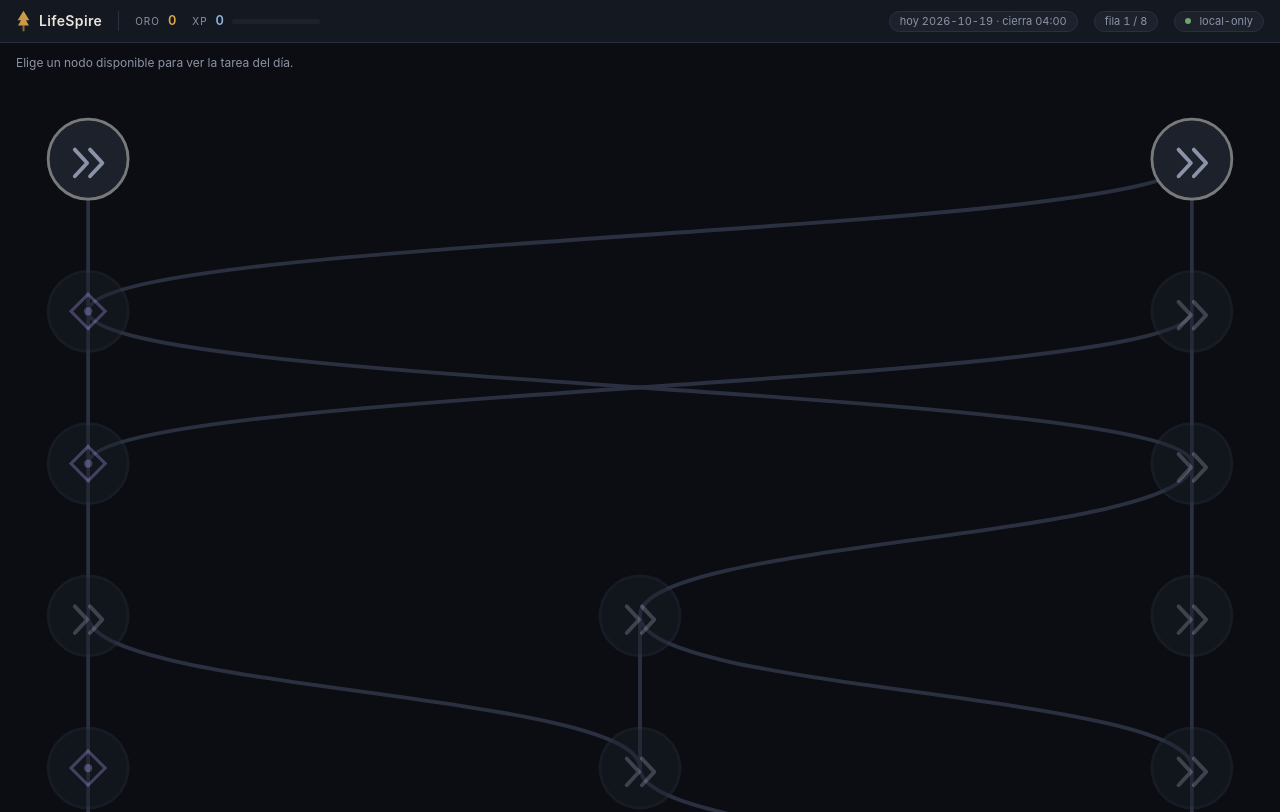
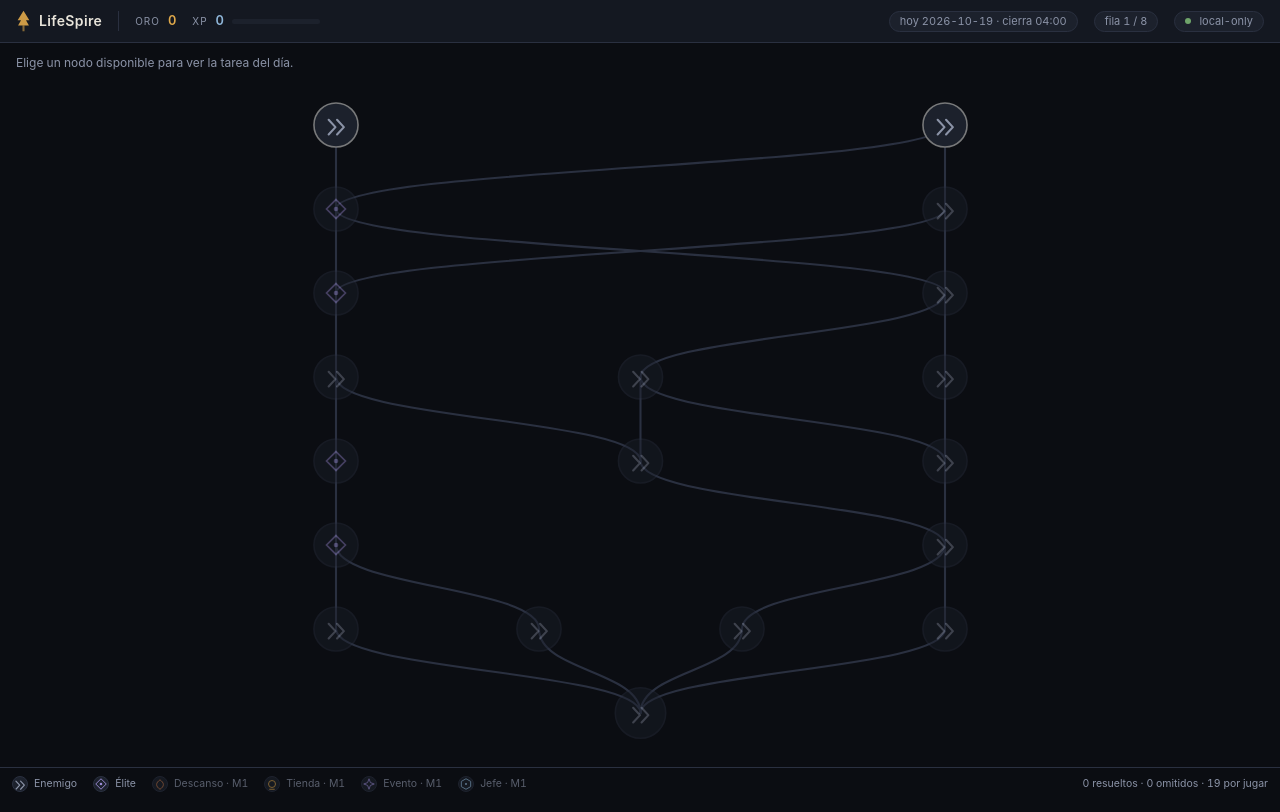
Before and after one commit to ToguDV/lifespire, a React (Vite) app in the folder apps/web/: page /day in a window 1280 px wide. Shown: the top 812 px of the page. Built offline with nearby package versions, Linux system fonts and the light colour scheme.

Commit message:
fix(web): scale the day map to the viewport and poll for changes on WSL mounts

```diff
--- a/apps/web/src/features/day/DayScreen.tsx
+++ b/apps/web/src/features/day/DayScreen.tsx
@@ -74,7 +74,7 @@ export function DayScreen({ onStartNode }: DayScreenProps) {
   };
 
   return (
-    <div className="flex min-h-screen flex-col bg-bg font-ui text-text">
+    <div className="flex h-dvh flex-col overflow-hidden bg-bg font-ui text-text">
       <TopBar
         gold={run.gold}
         xp={run.xp}
@@ -92,7 +92,7 @@ export function DayScreen({ onStartNode }: DayScreenProps) {
             <p className="px-4 pt-3 text-xs text-muted">{t('common:selectNodeHint')}</p>
           ) : null}
 
-          <div className="min-h-[420px] flex-1 p-3">
+          <div className="grid min-h-0 flex-1 place-items-center overflow-hidden p-3">
             <MapCanvas
               layout={layout}
               states={states}
--- a/apps/web/src/features/day/MapCanvas.tsx
+++ b/apps/web/src/features/day/MapCanvas.tsx
@@ -51,10 +51,12 @@ export function MapCanvas({ layout, states, closingIds, onSelect }: MapCanvasPro
   return (
     <svg
       viewBox={`0 0 ${layout.width} ${layout.height}`}
+      width={layout.width}
+      height={layout.height}
       preserveAspectRatio="xMidYMid meet"
       role="group"
       aria-label={t('home:mapAriaLabel', { count: layout.nodes.length })}
-      className="h-full w-full"
+      className="h-full w-auto max-w-full"
     >
       <g>
         {layout.edges.map((edge) => {
--- a/apps/web/vite.config.ts
+++ b/apps/web/vite.config.ts
@@ -36,6 +36,15 @@ export default defineConfig({
       '@': fileURLToPath(new URL('./src', import.meta.url)),
     },
   },
+  server: {
+    watch: {
+      // The repo usually lives on a WSL DrvFs mount (/mnt/d, ...): inotify does
+      // not report changes there, so Vite would serve stale modules. Polling
+      // keeps hot reload working on those mounts.
+      usePolling: true,
+      interval: 300,
+    },
+  },
   // Workspace packages ship TypeScript source; do not pre-bundle them.
   optimizeDeps: {
     exclude: ['@lifespire/engine', '@lifespire/shared-types', '@lifespire/design-tokens'],
```
